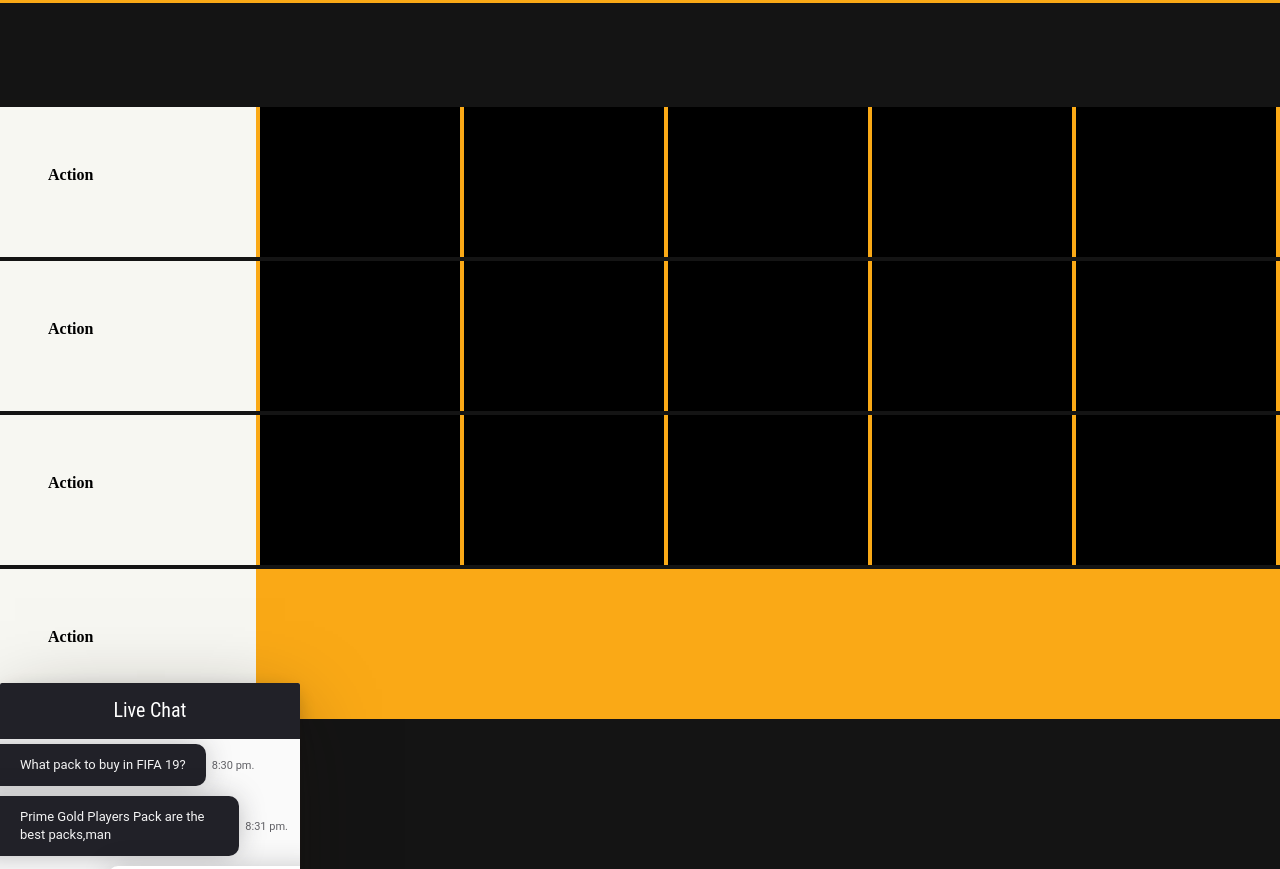
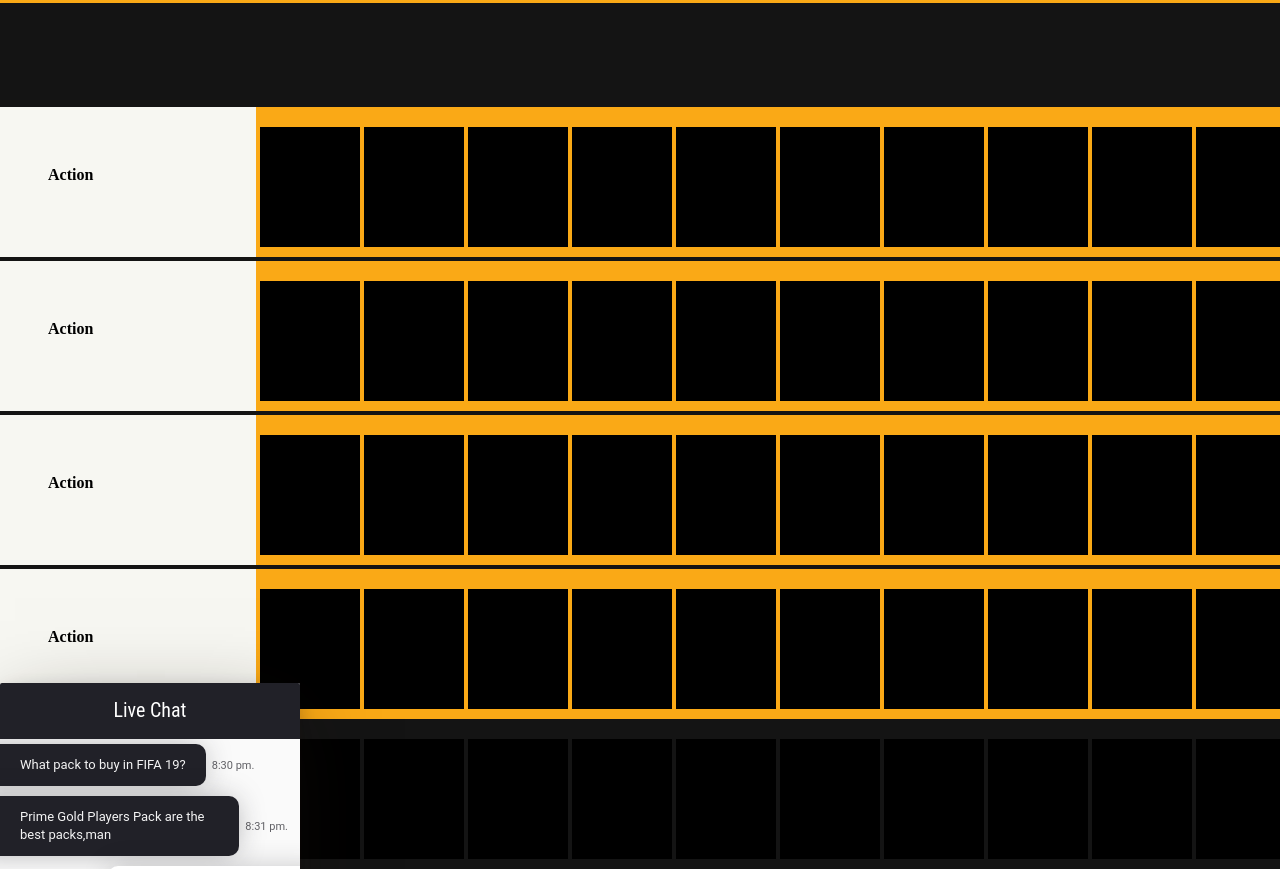
Before and after one commit to RuginaRaresTeodor/GameBee, a plain HTML site: page GameBee/games.html in a window 1280 px wide. Shown: the part 77-946 px from the top of the page. Before the commit the page ends 800 px from the top, so only its background shows below. Drawn offline with Linux system fonts and the light colour scheme.

Commit message:
update Games.html+css

```diff
--- a/GameBee/games.html
+++ b/GameBee/games.html
@@ -476,6 +476,12 @@
                                             <div class="game">
 
                                                 </div>
+                                                <div class="game">
+
+                                                </div>
+                                                <div class="game">
+
+                                                </div>
           </div>
        </div>
        <div class="category">
@@ -511,6 +517,15 @@
 
                                                             </div>
                                                             <div class="game">
+
+                                                                </div>
+                                                                <div class="game">
+
+                                                                </div>
+                                                                <div class="game">
+
+                                                                </div>
+                                                                <div class="game">
 
                                                                 </div>
                     </div>
@@ -550,15 +565,102 @@
                                                             <div class="game">
 
                                                                 </div>
+                                                                <div class="game">
+
+                                                                </div>
+                                                                <div class="game">
+
+                                                                </div>
+                                                                <div class="game">
+
+                                                                </div>
                     </div>
      </div>
      <div class="category">
             <div class="category-type">
                     <h1>Action</h1>
                 </div>
-                <div class="category-games">
 
-                    </div>
+                    <div class="category-games">
+                      <div class="game">
+                      </div>
+                      <div class="game">
+
+                        </div>
+                        <div class="game">
+
+                            </div>
+                            <div class="game">
+
+                                </div>
+                                <div class="game">
+
+                                    </div>
+                                    <div class="game">
+
+                                        </div>
+                                        <div class="game">
+
+                                            </div>
+                                            <div class="game">
+
+                                                </div>
+                                                <div class="game">
+
+                                                    </div>
+                                                    <div class="game">
+
+                                                        </div>
+                                                        <div class="game">
+
+                                                            </div>
+                                                            <div class="game">
+
+                                                            </div>
+                                                            <div class="game">
+
+                                                            </div>
+                      </div>
+                      <div class="category-games">
+                        <div class="game">
+                        </div>
+                        <div class="game">
+
+                          </div>
+                          <div class="game">
+
+                              </div>
+                              <div class="game">
+
+                                  </div>
+                                  <div class="game">
+
+                                      </div>
+                                      <div class="game">
+
+                                          </div>
+                                          <div class="game">
+
+                                              </div>
+                                              <div class="game">
+
+                                                  </div>
+                                                  <div class="game">
+
+                                                      </div>
+                                                      <div class="game">
+
+                                                          </div>
+                                                          <div class="game">
+
+                                                              </div>
+                                                              <div class="game">
+
+                                                              </div>
+                                                              <div class="game">
+
+                                                              </div>
+                        </div>
      </div>
 </div>
 </body>
--- a/GameBee/gamesstyle.css
+++ b/GameBee/gamesstyle.css
@@ -427,12 +427,13 @@
     color:blue;
   }
   .category-games .game {
-    width: 200px;
+    width: 100px;
     flex-shrink: 0;
-    height: 100%;
+    height: 80%;
     background-color: #000000;
     overflow-x: auto;
     margin-left: 4px;
+    margin-top:20px;
   }
 
   @media screen and (max-width: 1000px) {
```
